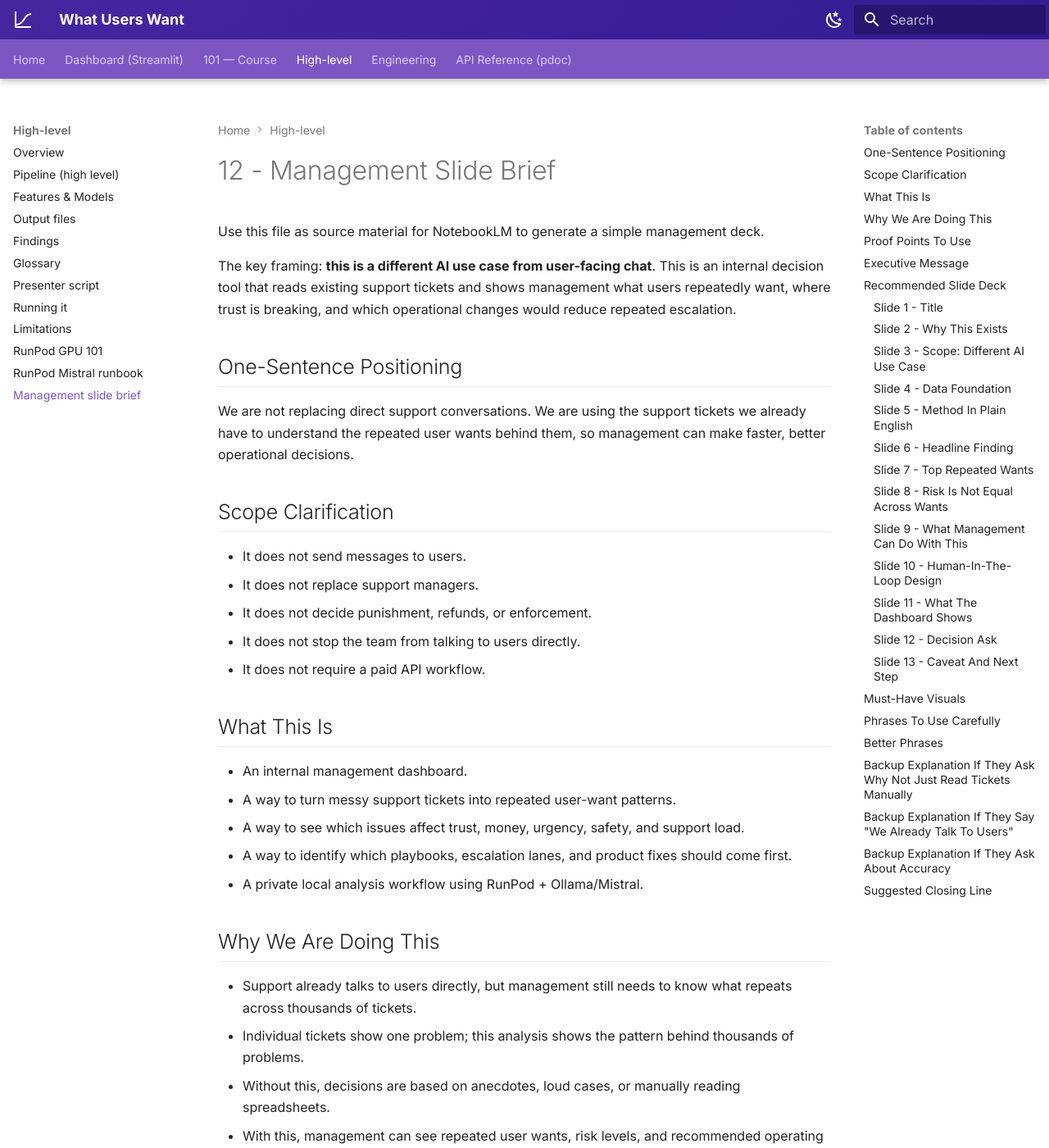
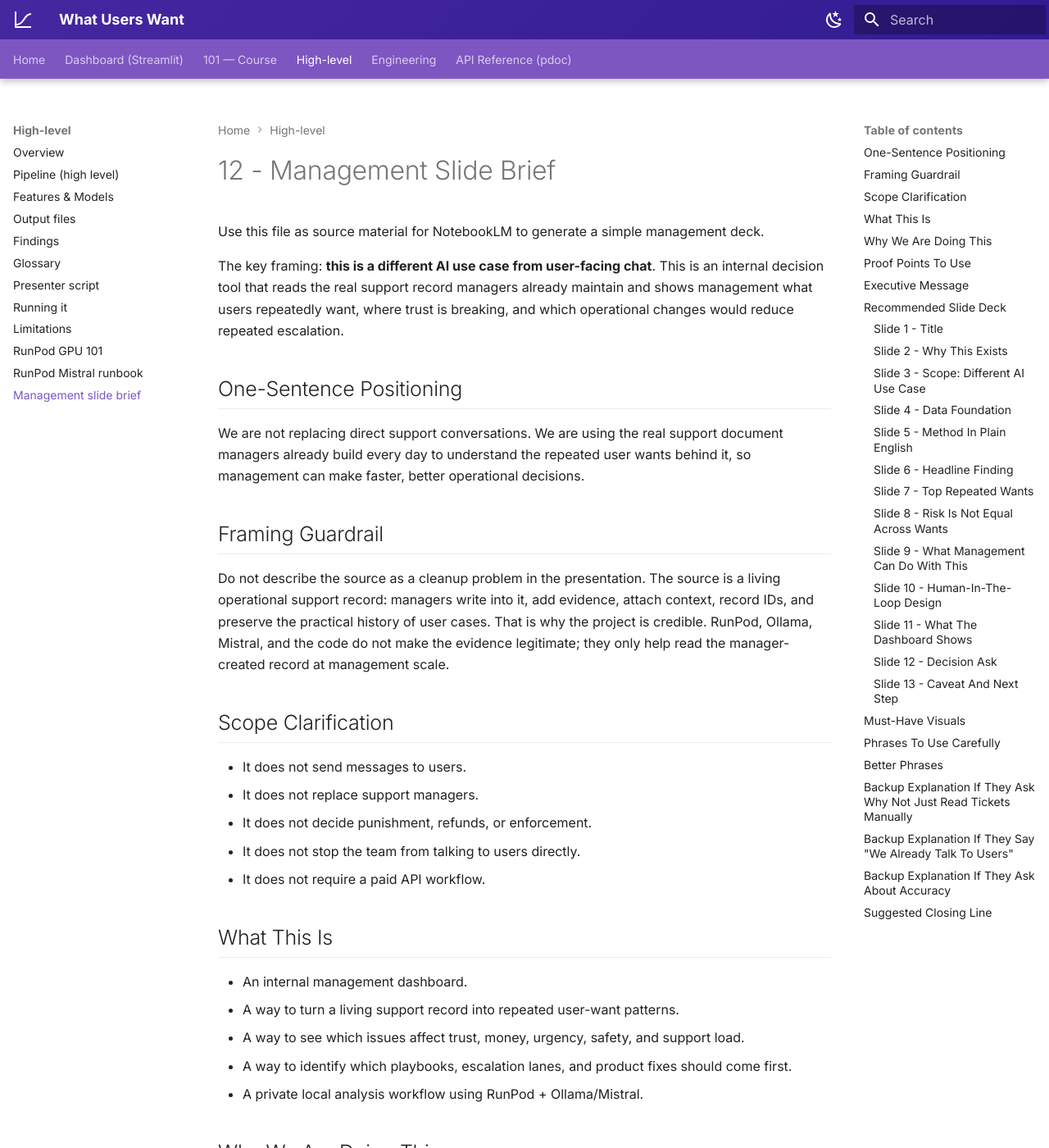
Before and after one commit to alikatgh/whats-users-want, an MkDocs documentation site: the page built from docs/12-management-slide-brief.md, in a window 1280 px wide and 1400 px high. Shown: the whole window at 82% size. Built offline with MkDocs 1.6.1 and Material for MkDocs 9.7.7, drawn with Linux system fonts in a browser that asks for light colours; some of the changed text lies outside the part shown.

Commit message:
Respect support record framing

```diff
--- a/docs/12-management-slide-brief.md
+++ b/docs/12-management-slide-brief.md
@@ -4,15 +4,25 @@ Use this file as source material for NotebookLM to generate a simple management
 deck.
 
 The key framing: **this is a different AI use case from user-facing chat**.
-This is an internal decision tool that reads existing support tickets and shows
-management what users repeatedly want, where trust is breaking, and which
-operational changes would reduce repeated escalation.
+This is an internal decision tool that reads the real support record managers
+already maintain and shows management what users repeatedly want, where trust
+is breaking, and which operational changes would reduce repeated escalation.
 
 ## One-Sentence Positioning
 
-We are not replacing direct support conversations. We are using the support
-tickets we already have to understand the repeated user wants behind them, so
-management can make faster, better operational decisions.
+We are not replacing direct support conversations. We are using the real
+support document managers already build every day to understand the repeated
+user wants behind it, so management can make faster, better operational
+decisions.
+
+## Framing Guardrail
+
+Do not describe the source as a cleanup problem in the presentation. The source
+is a living operational support record: managers write into it, add evidence,
+attach context, record IDs, and preserve the practical history of user cases.
+That is why the project is credible. RunPod, Ollama, Mistral, and the code do
+not make the evidence legitimate; they only help read the manager-created
+record at management scale.
 
 ## Scope Clarification
 
@@ -25,7 +35,7 @@ management can make faster, better operational decisions.
 ## What This Is
 
 - An internal management dashboard.
-- A way to turn messy support tickets into repeated user-want patterns.
+- A way to turn a living support record into repeated user-want patterns.
 - A way to see which issues affect trust, money, urgency, safety, and support load.
 - A way to identify which playbooks, escalation lanes, and product fixes should come first.
 - A private local analysis workflow using RunPod + Ollama/Mistral.
@@ -34,19 +44,21 @@ management can make faster, better operational decisions.
 
 - Support already talks to users directly, but management still needs to know what repeats across thousands of tickets.
 - Individual tickets show one problem; this analysis shows the pattern behind thousands of problems.
-- Without this, decisions are based on anecdotes, loud cases, or manually reading spreadsheets.
+- Without this, decisions are based on anecdotes, loud cases, or manually rereading a very large operational record.
 - With this, management can see repeated user wants, risk levels, and recommended operating changes.
 - The output is "show management what users keep asking for."
+- The source document is legitimate because managers manually add context, evidence, screenshots, IDs, and notes as work happens.
 
 ## Proof Points To Use
 
-- We analyzed `6,702` cleaned support tickets from the export.
-- The current local run deeply read `250` rich tickets with a local AI model and mapped all `6,702` cleaned tickets to the discovered wants.
-- The next RunPod run is designed to deeply read about `1,348` high-signal tickets for stronger evidence.
+- We analyzed `6,702` analysis-ready support records from the export.
+- The current local run deeply read `250` rich records with a local AI model and mapped all `6,702` analysis-ready records to the discovered wants.
+- The next RunPod run is designed to deeply read about `1,348` high-signal records for stronger evidence.
 - The system found `17` repeated user wants in the current sample.
 - The largest repeated wants are about account recovery, unban guidance, group visibility, scams/fraud, diamonds, SVIP access, and ban reason transparency.
 - The workflow produces auditable files: CSVs, Excel workbooks, Markdown findings, and dashboard pages.
 - Low-confidence mappings are not hidden; they go into a review queue.
+- The analysis is only possible because managers created the underlying operational record.
 
 ## Executive Message
 
@@ -67,12 +79,12 @@ support playbooks, better escalation lanes, and product/process fixes.
 
 **Title:** What Users Actually Want
 
-**Subtitle:** Turning messy support tickets into a management map of repeated user needs.
+**Subtitle:** Turning the living support record into a management map of repeated user needs.
 
 **On-slide bullets:**
 
 - Internal decision dashboard.
-- Built from existing support tickets.
+- Built from the real ticket record managers maintain every day.
 - Goal: identify repeated user wants, risks, and operational fixes.
 
 **Speaker note:**
@@ -90,12 +102,13 @@ conversations are repeatedly about.
 - One ticket tells us one user problem.
 - Thousands of tickets show repeated patterns.
 - Management needs the pattern, not only individual cases.
-- This analysis turns support history into decision evidence.
+- This analysis turns the support record into decision evidence.
 
 **Speaker note:**
 
-Support teams already see many cases every day. The gap is not conversation.
-The gap is pattern recognition across thousands of conversations.
+Support teams already see many cases every day and write down the operational
+context. The gap is not conversation. The gap is pattern recognition across
+thousands of documented conversations.
 
 ### Slide 3 - Scope: Different AI Use Case
 
@@ -125,20 +138,22 @@ listen to what users have already been saying across thousands of tickets.
 
 ### Slide 4 - Data Foundation
 
-**Title:** The analysis starts from real support data
+**Title:** The analysis starts from a real operational document
 
 **On-slide bullets:**
 
-- Source: exported support tickets.
-- Cleaned tickets: `6,702`.
-- Languages: mixed English, Russian, Chinese, and messy manager notes.
+- Source: exported support tickets manually maintained by managers.
+- Analysis-ready support records: `6,702`.
+- Languages: mixed English, Russian, Chinese, and manager-written operational notes.
 - Evidence detected: URLs, screenshots, timestamps, IDs, ban reasons, user claims, money terms.
+- This document is the foundation of the project; the GPU and code only help read it at scale.
 - Local workflow: no paid API calls required.
 
 **Speaker note:**
 
-The point is not to make an abstract AI demo. The point is to use the messy
-data we already have and make it readable for management.
+The point is not to make an abstract AI demo. The point is to respect the
+document managers already created and make its repeated patterns readable for
+management.
 
 ### Slide 5 - Method In Plain English
 
@@ -146,9 +161,9 @@ data we already have and make it readable for management.
 
 **On-slide flow:**
 
-1. Clean the raw export.
+1. Prepare the manager-maintained support record for analysis.
 2. Score tickets by evidence and context.
-3. Use local Mistral/Ollama to deeply read high-signal tickets.
+3. Use local Mistral/Ollama to deeply read high-signal records.
 4. Extract user want, emotion, risk, missing evidence, next step.
 5. Cluster repeated wants into a taxonomy.
 6. Map the full corpus to those wants with confidence bands.
@@ -192,8 +207,8 @@ different emotional states and different support needs.
 
 **Speaker note:**
 
-These numbers come from the current 250-ticket AI-read taxonomy projected
-across all cleaned tickets. After the 1,348-ticket RunPod extraction, the exact
+These numbers come from the current 250-record AI-read taxonomy projected
+across all analysis-ready support records. After the 1,348-record RunPod extraction, the exact
 counts may change, but the pattern is already clear: a small number of wants
 repeat many times.
 
@@ -223,7 +238,7 @@ priority because they affect trust, money, or platform fairness.
 - Separate recovery-user playbooks from reporting-user playbooks.
 - Create a fraud/diamond/dealer escalation lane.
 - Add evidence checklists for scam, harassment, and money cases.
-- Track repeated wants over time instead of reading raw exports manually.
+- Track repeated wants over time instead of asking managers to re-read the entire support record manually.
 
 **Speaker note:**
 
@@ -256,7 +271,7 @@ or policy decisions.
 - Executive briefing: decision ask, KPIs, top wants, risk landscape.
 - What users want: filterable taxonomy and ticket examples.
 - Browse tables: inspect any generated CSV.
-- Full-corpus mapping: see every cleaned ticket mapped to a want.
+- Full-corpus mapping: see every analysis-ready record mapped to a want.
 - Review queue: inspect uncertain or risky rows.
 
 **Speaker note:**
@@ -287,8 +302,8 @@ intents repeat. We should operationalize those repeated intents.
 
 **On-slide bullets:**
 
-- Current version: 250 AI-read rich tickets, projected to all 6,702 cleaned tickets.
-- Next stronger version: about 1,348 high-signal tickets deeply read by Mistral on RunPod.
+- Current version: 250 AI-read rich records, projected to all 6,702 analysis-ready support records.
+- Next stronger version: about 1,348 high-signal records deeply read by Mistral on RunPod.
 - Full projection will be rebuilt after the larger read.
 - Low-confidence tickets remain reviewable, not overclaimed.
 
@@ -301,7 +316,7 @@ the evidence stronger before final presentation.
 
 Ask NotebookLM or slide designer to create these:
 
-1. **Simple pipeline flow:** Raw tickets -> clean/score -> local AI read -> wants taxonomy -> full-corpus map -> dashboard.
+1. **Simple pipeline flow:** Manager-maintained support record -> prepare/score -> local AI read -> wants taxonomy -> full-corpus map -> dashboard.
 2. **Top wants bar chart:** show the top repeated wants by mapped ticket count.
 3. **Risk matrix:** volume on one axis, money/trust risk on another.
 4. **AI use-case comparison:** two columns, "user-facing chat" vs "internal support intelligence."
@@ -354,7 +369,7 @@ users repeatedly need.
 
 This is why the design has three layers:
 
-1. Local AI reads high-signal tickets directly.
+1. Local AI reads high-signal records directly.
 2. The system projects the full corpus with confidence bands.
 3. Low-confidence or risky rows are put into a review queue.
 
```
